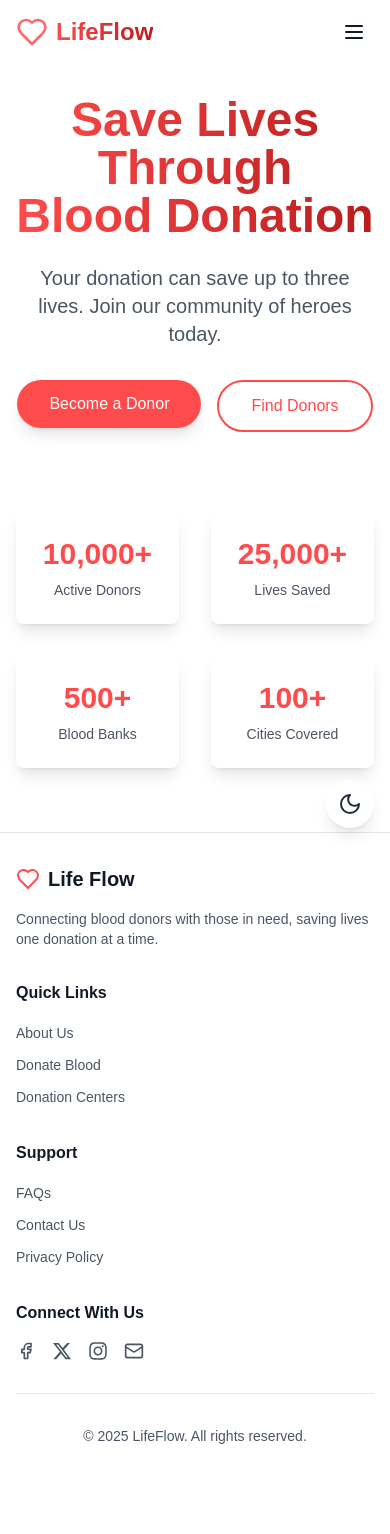
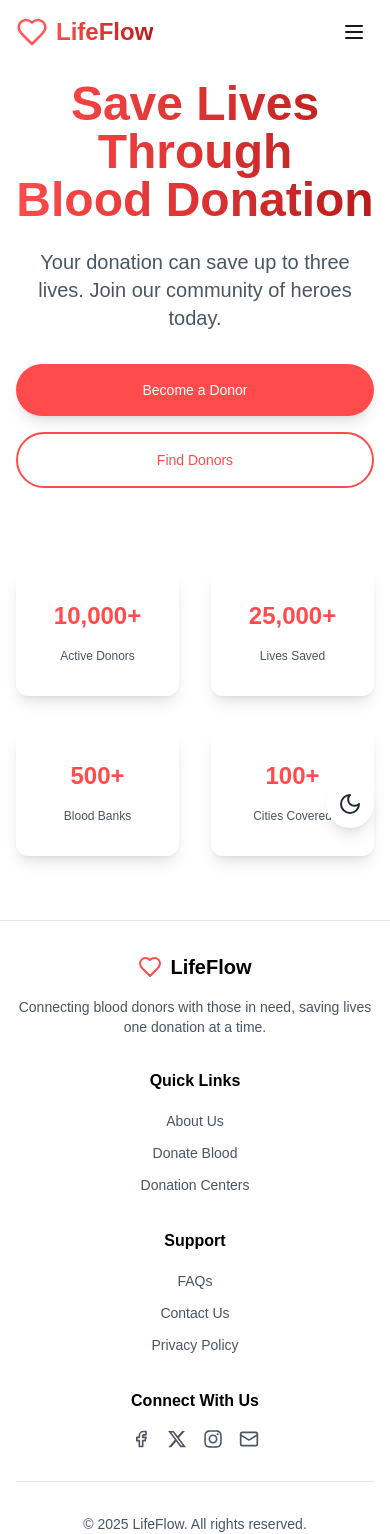
Before and after one commit to Y3-S1-Projects/LifeFlow-v1-org, a Next.js app in the folder frontend/: page / in a window 390 px wide. Before the commit the page ends 1478 px from the top, so only its background shows below. Built offline with nearby package versions, Linux system fonts and the light colour scheme.

Commit message:
mobile responsive

```diff
--- a/frontend/app/components/Footer.tsx
+++ b/frontend/app/components/Footer.tsx
@@ -1,8 +1,8 @@
 import React from "react";
 import Link from "next/link";
 import { Heart, Mail } from "lucide-react"; // Assuming you're using lucide-react for icons
-import { TbBrandFacebook } from "react-icons/tb"; // Assuming you're using react-icons for Twitter
-import { FaXTwitter, FaInstagram } from "react-icons/fa6"; // Assuming you're using react-icons for Facebook and Instagram
+import { TbBrandFacebook } from "react-icons/tb"; // Assuming you're using react-icons for Facebook
+import { FaXTwitter, FaInstagram } from "react-icons/fa6"; // Assuming you're using react-icons for Twitter and Instagram
 import { cn } from "@/lib/utils"; // Assuming you have a utility function for class names
 
 interface FooterProps {
@@ -13,99 +13,134 @@ const Footer: React.FC<FooterProps> = ({ isDarkMode }) => {
   return (
     <footer
       className={cn(
-        "py-8   border-t ",
-        isDarkMode ? "border-gray-800 bg-gray-900" : "border-gray-200 bg-white "
+        "pt-8 border-t",
+        isDarkMode
+          ? "border-gray-800 bg-gray-900 text-white"
+          : "border-gray-200 bg-white text-black"
       )}
     >
       <div className="max-w-7xl mx-auto px-4 sm:px-6 lg:px-8">
+        {/* Grid Layout */}
         <div className="grid grid-cols-1 md:grid-cols-4 gap-8">
-          <div className="space-y-4">
-            <div className="flex items-center space-x-2">
+          {/* Brand Section */}
+          <div className="space-y-4 text-center md:text-left">
+            <div className="flex items-center justify-center md:justify-start space-x-2">
               <Heart className="w-6 h-6 text-red-500" />
-              <span className="text-xl font-bold">Life Flow</span>
+              <span className="text-xl font-bold">LifeFlow</span>
             </div>
             <p className="text-sm text-gray-600 dark:text-gray-400">
               Connecting blood donors with those in need, saving lives one
               donation at a time.
             </p>
           </div>
-          <div>
+
+          {/* Quick Links Section */}
+          <div className="text-center md:text-left">
             <h3 className="font-semibold mb-4">Quick Links</h3>
-            <ul className="space-y-2">
-              <li>
+            <ul className="space-y-2" role="list">
+              <li role="listitem">
                 <Link
                   href="/about"
-                  className="text-sm text-gray-600 dark:text-gray-400 hover:text-red-500"
+                  className="text-sm text-gray-600 dark:text-gray-400 hover:text-red-500 transition-colors duration-200"
                 >
                   About Us
                 </Link>
               </li>
-              <li>
+              <li role="listitem">
                 <Link
                   href="/donate"
-                  className="text-sm text-gray-600 dark:text-gray-400 hover:text-red-500"
+                  className="text-sm text-gray-600 dark:text-gray-400 hover:text-red-500 transition-colors duration-200"
                 >
                   Donate Blood
                 </Link>
               </li>
-              <li>
+              <li role="listitem">
                 <Link
                   href="/centers"
-                  className="text-sm text-gray-600 dark:text-gray-400 hover:text-red-500"
+                  className="text-sm text-gray-600 dark:text-gray-400 hover:text-red-500 transition-colors duration-200"
                 >
                   Donation Centers
                 </Link>
               </li>
             </ul>
           </div>
-          <div>
+
+          {/* Support Section */}
+          <div className="text-center md:text-left">
             <h3 className="font-semibold mb-4">Support</h3>
-            <ul className="space-y-2">
-              <li>
+            <ul className="space-y-2" role="list">
+              <li role="listitem">
                 <Link
                   href="/faq"
-                  className="text-sm text-gray-600 dark:text-gray-400 hover:text-red-500"
+                  className="text-sm text-gray-600 dark:text-gray-400 hover:text-red-500 transition-colors duration-200"
                 >
                   FAQs
                 </Link>
               </li>
-              <li>
+              <li role="listitem">
                 <Link
                   href="/contact"
-                  className="text-sm text-gray-600 dark:text-gray-400 hover:text-red-500"
+                  className="text-sm text-gray-600 dark:text-gray-400 hover:text-red-500 transition-colors duration-200"
                 >
                   Contact Us
                 </Link>
               </li>
-              <li>
+              <li role="listitem">
                 <Link
                   href="/privacy"
-                  className="text-sm text-gray-600 dark:text-gray-400 hover:text-red-500"
+                  className="text-sm text-gray-600 dark:text-gray-400 hover:text-red-500 transition-colors duration-200"
                 >
                   Privacy Policy
                 </Link>
               </li>
             </ul>
           </div>
-          <div>
+
+          {/* Social Media Section */}
+          <div className="text-center md:text-left">
             <h3 className="font-semibold mb-4">Connect With Us</h3>
-            <div className="flex space-x-4">
-              <a href="#" className="text-gray-600 hover:text-red-500">
+            <div className="flex justify-center md:justify-start space-x-4">
+              <a
+                href="#"
+                aria-label="Facebook"
+                className="text-gray-600 dark:text-gray-400 hover:text-red-500 transition-colors duration-200"
+              >
                 <TbBrandFacebook className="w-5 h-5" />
               </a>
-              <a href="#" className="text-gray-600 hover:text-red-500">
+              <a
+                href="#"
+                aria-label="Twitter"
+                className="text-gray-600 dark:text-gray-400 hover:text-red-500 transition-colors duration-200"
+              >
                 <FaXTwitter className="w-5 h-5" />
               </a>
-              <a href="#" className="text-gray-600 hover:text-red-500">
+              <a
+                href="#"
+                aria-label="Instagram"
+                className="text-gray-600 dark:text-gray-400 hover:text-red-500 transition-colors duration-200"
+              >
                 <FaInstagram className="w-5 h-5" />
               </a>
-              <a href="#" className="text-gray-600 hover:text-red-500">
+              <a
+                href="#"
+                aria-label="Email"
+                className="text-gray-600 dark:text-gray-400 hover:text-red-500 transition-colors duration-200"
+              >
                 <Mail className="w-5 h-5" />
               </a>
             </div>
           </div>
         </div>
-        <div className="mt-8 pt-8 border-t border-gray-200 dark:border-gray-800 text-center text-sm text-gray-600 dark:text-gray-400">
+
+        {/* Copyright Section */}
+        <div
+          className={cn(
+            "mt-8 pt-8 border-t text-center text-sm",
+            isDarkMode
+              ? "border-gray-800 text-gray-400"
+              : "border-gray-200 text-gray-600"
+          )}
+        >
           © {new Date().getFullYear()} LifeFlow. All rights reserved.
         </div>
       </div>
--- /dev/null
+++ b/frontend/app/components/GlobalHeader.tsx
@@ -0,0 +1,107 @@
+import React from "react";
+import Link from "next/link";
+import { Heart, X, Menu } from "lucide-react";
+import { cn } from "../libs/utils";
+
+interface MenuItem {
+  title: string;
+  href: string;
+}
+
+interface HeaderProps {
+  scrolled: boolean;
+  isDarkMode: boolean;
+  isMenuOpen: boolean;
+  setIsMenuOpen: (isOpen: boolean) => void;
+  menuItems: MenuItem[];
+}
+
+const GlobalHeader: React.FC<HeaderProps> = ({
+  scrolled,
+  isDarkMode,
+  isMenuOpen,
+  setIsMenuOpen,
+  menuItems,
+}) => {
+  return (
+    <header
+      className={cn(
+        "fixed top-0 left-0 w-full z-50 transition-all duration-300 ",
+        scrolled ? "bg-white/90 shadow-md backdrop-blur-sm" : "bg-transparent",
+        isDarkMode && "bg-gray-900/90"
+      )}
+    >
+      <div className="max-w-7xl mx-auto px-4 sm:px-6 lg:px-8">
+        <div className="flex items-center justify-between h-16">
+          {/* Logo */}
+          <Link href="/">
+            <div className="flex items-center space-x-2">
+              <Heart className="w-8 h-8 text-red-500 animate-pulse" />
+              <span className="text-2xl font-bold bg-gradient-to-r from-red-500 to-red-700 bg-clip-text text-transparent">
+                LifeFlow
+              </span>
+            </div>
+          </Link>
+
+          {/* Desktop Navigation */}
+          <nav className="hidden md:flex items-center space-x-8">
+            {menuItems.map((item) => (
+              <Link
+                key={item.title}
+                href={item.href}
+                className="relative group"
+              >
+                <span
+                  className={cn(
+                    "text-sm font-medium transition-colors duration-200",
+                    isDarkMode
+                      ? "text-gray-300 hover:text-white"
+                      : "text-gray-600 hover:text-red-600"
+                  )}
+                >
+                  {item.title}
+                </span>
+                <span className="absolute -bottom-1 left-0 w-0 h-0.5 bg-red-500 transition-all group-hover:w-full" />
+              </Link>
+            ))}
+          </nav>
+
+          {/* Mobile Menu Button */}
+          <button
+            onClick={() => setIsMenuOpen(!isMenuOpen)}
+            className="md:hidden p-2 rounded-lg hover:bg-gray-100 dark:hover:bg-gray-800"
+          >
+            {isMenuOpen ? (
+              <X className="w-6 h-6" />
+            ) : (
+              <Menu className="w-6 h-6" />
+            )}
+          </button>
+        </div>
+
+        {/* Mobile Navigation */}
+        <div
+          className={cn(
+            "md:hidden fixed top-16 left-0 w-full h-[calc(100vh-4rem)] bg-white/95 backdrop-blur-sm dark:bg-gray-900/95 transition-transform duration-300 ease-in-out",
+            isMenuOpen ? "translate-x-0" : "-translate-x-full"
+          )}
+        >
+          <div className="px-4 pt-4 pb-8 space-y-2">
+            {menuItems.map((item) => (
+              <Link
+                key={item.title}
+                href={item.href}
+                className="block px-4 py-2 rounded-md text-lg font-medium hover:bg-red-50 dark:hover:bg-gray-800"
+                onClick={() => setIsMenuOpen(false)}
+              >
+                {item.title}
+              </Link>
+            ))}
+          </div>
+        </div>
+      </div>
+    </header>
+  );
+};
+
+export default GlobalHeader;
--- a/frontend/app/pages/DonorRegistration.tsx
+++ b/frontend/app/pages/DonorRegistration.tsx
@@ -15,16 +15,20 @@ import {
   Loader2,
 } from "lucide-react";
 import { motion } from "framer-motion";
-import Header from "../components/Header";
 import Footer from "../components/Footer";
+import GlobalHeader from "../components/GlobalHeader";
 
 const DonorRegistration = () => {
   const router = useRouter();
-  // const [fname, setFname] = useState("");
-  // const [lname, setLname] = useState("");
-  // const [email, setEmail] = useState("");
-  // const [password, setPassword] = useState("");
-  // const [contact, setContact] = useState("");
+  const [isMenuOpen, setIsMenuOpen] = useState(false);
+  const [scrolled, setScrolled] = useState(false);
+  const menuItems = [
+    { title: "Home", href: "/" },
+    { title: "About", href: "/about" },
+    { title: "Donate", href: "/donate" },
+    { title: "Find Donors", href: "/find-donors" },
+    { title: "Contact", href: "/contact" },
+  ];
   const [focusedInput, setFocusedInput] = useState("");
   const [isDarkMode, setIsDarkMode] = useState(false);
   const [showPassword, setShowPassword] = useState(false);
@@ -169,18 +173,24 @@ const DonorRegistration = () => {
   );
 
   return (
-    <div className="overflow-hidden">
+    <div className="overflow-hidden ">
+      <GlobalHeader
+        scrolled={scrolled}
+        isDarkMode={isDarkMode}
+        isMenuOpen={isMenuOpen}
+        setIsMenuOpen={setIsMenuOpen}
+        menuItems={menuItems}
+      />
       <motion.div
         initial="hidden"
         animate="visible"
         variants={containerVariants}
-        className={`h-screen w-screen ${
+        className={`h-screen w-screen min-h-screen ${
           isDarkMode
             ? "bg-gradient-to-br from-gray-900 via-gray-800 to-gray-900"
             : "bg-gradient-to-br from-red-50 via-white to-red-50"
-        } flex flex-col justify-center py-12 sm:px-6 lg:px-8`}
+        }  py-12 sm:px-6 lg:px-8 pt-16 pb-16 `} // Adjusted padding for mobile
       >
-        <Header />
         {/* Dark Mode Toggle */}
         <motion.button
           onClick={toggleDarkMode}
@@ -196,7 +206,7 @@ const DonorRegistration = () => {
         </motion.button>
 
         <motion.div
-          className="sm:mx-auto sm:w-full sm:max-w-md"
+          className="mx-auto w-full max-w-md" // Adjusted for mobile
           variants={itemVariants}
         >
           <motion.div
@@ -213,17 +223,17 @@ const DonorRegistration = () => {
           </motion.div>
           <motion.h2
             variants={itemVariants}
-            className={`mt-6 text-center text-4xl font-bold ${
+            className={`mt-6 text-center text-3xl sm:text-4xl font-bold ${
               isDarkMode ? "text-white" : "text-gray-900"
-            } drop-shadow-sm`}
+            } drop-shadow-sm`} // Responsive font size
           >
             Donor Registration
           </motion.h2>
           <motion.p
             variants={itemVariants}
-            className={`mt-2 text-center text-lg ${
+            className={`mt-2 text-center text-base sm:text-lg ${
               isDarkMode ? "text-gray-300" : "text-gray-600"
-            }`}
+            }`} // Responsive font size
           >
             Become a life saver today
           </motion.p>
@@ -231,13 +241,13 @@ const DonorRegistration = () => {
 
         <motion.div
           variants={containerVariants}
-          className="mt-8 sm:mx-auto sm:w-full sm:max-w-md"
+          className="mt-8 mx-auto w-full max-w-md" // Adjusted for mobile
         >
           <motion.div
             variants={itemVariants}
             className={`${
               isDarkMode ? "bg-gray-800/80" : "bg-white/80"
-            } backdrop-blur-sm py-8 px-4 shadow-2xl sm:rounded-2xl sm:px-10`}
+            } backdrop-blur-sm py-8 px-4 shadow-2xl rounded-2xl sm:px-10`} // Adjusted padding for mobile
           >
             {apiError && (
               <motion.div
@@ -277,7 +287,7 @@ const DonorRegistration = () => {
                     onChange={handleChange}
                     onFocus={() => setFocusedInput("fname")}
                     onBlur={() => setFocusedInput("")}
-                    className={`block w-full pl-10 pr-3 py-3 ${
+                    className={`block w-full pl-10 pr-3 py-2 sm:py-3 ${
                       isDarkMode
                         ? "bg-gray-700 text-white"
                         : "bg-white text-gray-900"
@@ -316,7 +326,7 @@ const DonorRegistration = () => {
                     onChange={handleChange}
                     onFocus={() => setFocusedInput("lname")}
                     onBlur={() => setFocusedInput("")}
-                    className={`block w-full pl-10 pr-3 py-3 ${
+                    className={`block w-full pl-10 pr-3 py-2 sm:py-3 ${
                       isDarkMode
                         ? "bg-gray-700 text-white"
                         : "bg-white text-gray-900"
@@ -355,7 +365,7 @@ const DonorRegistration = () => {
                     onChange={handleChange}
                     onFocus={() => setFocusedInput("email")}
                     onBlur={() => setFocusedInput("")}
-                    className={`block w-full pl-10 pr-3 py-3 ${
+                    className={`block w-full pl-10 pr-3 py-2 sm:py-3 ${
                       isDarkMode
                         ? "bg-gray-700 text-white"
                         : "bg-white text-gray-900"
@@ -395,12 +405,12 @@ const DonorRegistration = () => {
                     type={showPassword ? "text" : "password"}
                     value={formData.password}
                     onChange={(e) => {
-                      handleChange(e); // Properly invoke handleChange
-                      validatePassword(e.target.value); // Validate the password
+                      handleChange(e);
+                      validatePassword(e.target.value);
                     }}
                     onFocus={() => setFocusedInput("password")}
                     onBlur={() => setFocusedInput("")}
-                    className={`block w-full pl-10 pr-12 py-3 ${
+                    className={`block w-full pl-10 pr-12 py-2 sm:py-3 ${
                       isDarkMode
                         ? "bg-gray-700 text-white"
                         : "bg-white text-gray-900"
@@ -479,7 +489,7 @@ const DonorRegistration = () => {
                     inputMode="numeric"
                     onFocus={() => setFocusedInput("contact")}
                     onBlur={() => setFocusedInput("")}
-                    className={`block w-full pl-10 pr-3 py-3 ${
+                    className={`block w-full pl-10 pr-3 py-2 sm:py-3 ${
                       isDarkMode
                         ? "bg-gray-700 text-white"
                         : "bg-white text-gray-900"
@@ -497,12 +507,12 @@ const DonorRegistration = () => {
                   whileTap={{ scale: 0.98 }}
                   type="submit"
                   disabled={loading}
-                  className={`w-full py-3 px-4 rounded-lg shadow-sm text-sm font-medium text-white ${
+                  className={`w-full py-2 sm:py-3 px-4 rounded-lg shadow-sm text-sm font-medium text-white ${
                     isDarkMode
                       ? "bg-gradient-to-r from-red-700 to-red-600"
                       : "bg-gradient-to-r from-red-600 to-red-500"
                   } hover:from-red-700 hover:to-red-600 transition-all duration-200
-    disabled:opacity-50 disabled:cursor-not-allowed`}
+            disabled:opacity-50 disabled:cursor-not-allowed`}
                 >
                   {loading ? (
                     <div className="flex items-center justify-center">
@@ -538,6 +548,7 @@ const DonorRegistration = () => {
           </motion.div>
         </motion.div>
       </motion.div>
+
       <Footer isDarkMode={isDarkMode} />
     </div>
   );
--- a/frontend/app/pages/Home.tsx
+++ b/frontend/app/pages/Home.tsx
@@ -1,11 +1,10 @@
 "use client";
 import React, { useState, useEffect, useRef } from "react";
 import { Heart, Sun, Moon, Menu, X, Mail } from "lucide-react";
-import { FaInstagram, FaXTwitter } from "react-icons/fa6";
-import { TbBrandFacebook } from "react-icons/tb";
 import Link from "next/link";
 import { cn } from "../libs/utils";
 import Footer from "../components/Footer";
+import GlobalHeader from "../components/GlobalHeader";
 
 const Home = () => {
   const [isDarkMode, setIsDarkMode] = useState(false);
@@ -45,7 +44,14 @@ const Home = () => {
       )}
     >
       {/* Header */}
-      <header
+      <GlobalHeader
+        scrolled={scrolled}
+        isDarkMode={isDarkMode}
+        isMenuOpen={isMenuOpen}
+        setIsMenuOpen={setIsMenuOpen}
+        menuItems={menuItems}
+      />
+      {/*<header
         className={cn(
           "fixed top-0 w-full z-50 transition-all duration-300",
           scrolled
@@ -56,7 +62,7 @@ const Home = () => {
       >
         <div className="max-w-7xl mx-auto px-4 sm:px-6 lg:px-8">
           <div className="flex items-center justify-between h-16">
-            {/* Logo */}
+
             <Link href="/">
               <div className="flex items-center space-x-2">
                 <Heart className="w-8 h-8 text-red-500 animate-pulse" />
@@ -66,7 +72,7 @@ const Home = () => {
               </div>
             </Link>
 
-            {/* Desktop Navigation */}
+
             <nav className="hidden md:flex items-center space-x-8">
               {menuItems.map((item) => (
                 <Link
@@ -89,7 +95,6 @@ const Home = () => {
               ))}
             </nav>
 
-            {/* Mobile Menu Button */}
             <button
               onClick={() => setIsMenuOpen(!isMenuOpen)}
               className="md:hidden p-2 rounded-lg hover:bg-gray-100 dark:hover:bg-gray-800"
@@ -102,7 +107,6 @@ const Home = () => {
             </button>
           </div>
 
-          {/* Mobile Navigation */}
           {isMenuOpen && (
             <div className="md:hidden">
               <div className="px-2 pt-2 pb-3 space-y-1">
@@ -121,9 +125,10 @@ const Home = () => {
           )}
         </div>
       </header>
+      */}
 
       {/* Hero Section */}
-      <main className="pt-24 pb-16">
+      <main className="flex flex-col items-center justify-center min-h-screen pt-20 pb-16">
         <div className="max-w-7xl mx-auto px-4 sm:px-6 lg:px-8">
           <div className="text-center">
             <h1 className="text-5xl md:text-6xl font-bold mb-6 bg-gradient-to-r from-red-500 to-red-700 bg-clip-text text-transparent animate-fade-in">
@@ -135,14 +140,14 @@ const Home = () => {
               Your donation can save up to three lives. Join our community of
               heroes today.
             </p>
-            <div className="flex justify-center gap-4 animate-fade-in">
+            <div className="flex flex-col sm:flex-row justify-center gap-4 sm:gap-6 animate-fade-in">
               <Link href="/donor-registration">
-                <button className="px-8 py-3 bg-red-500 hover:bg-red-600 text-white rounded-full font-medium transform hover:scale-105 transition-all duration-200 shadow-lg hover:shadow-xl">
+                <button className="w-full sm:w-auto px-6 py-4 text-sm sm:text-base bg-red-500 hover:bg-red-600 text-white rounded-full font-medium transform hover:scale-105 transition-all duration-200 shadow-lg hover:shadow-xl">
                   Become a Donor
                 </button>
               </Link>
               <Link href="/find-donors">
-                <button className="px-8 py-3 border-2 border-red-500 text-red-500 hover:bg-red-50 rounded-full font-medium transform hover:scale-105 transition-all duration-200">
+                <button className="w-full sm:w-auto px-6 py-4 text-sm sm:text-base border-2 border-red-500 text-red-500 hover:bg-red-50 rounded-full font-medium transform hover:scale-105 transition-all duration-200">
                   Find Donors
                 </button>
               </Link>
@@ -154,12 +159,12 @@ const Home = () => {
             {stats.map((stat, index) => (
               <div
                 key={stat.label}
-                className="text-center p-6 rounded-lg bg-white dark:bg-gray-800 shadow-lg hover:shadow-xl transition-all duration-300 transform hover:-translate-y-1"
+                className="text-center p-8 rounded-xl bg-white dark:bg-gray-800 shadow-lg hover:shadow-xl transition-all duration-300 transform hover:-translate-y-2"
               >
-                <div className="text-3xl font-bold text-red-500 mb-2">
+                <div className="text-2xl sm:text-4xl font-bold text-red-500 mb-4">
                   {stat.value}
                 </div>
-                <div className="text-sm text-gray-600 dark:text-gray-300">
+                <div className="text-xs sm:text-base text-gray-600 dark:text-gray-300">
                   {stat.label}
                 </div>
               </div>
--- a/frontend/app/pages/Login.tsx
+++ b/frontend/app/pages/Login.tsx
@@ -13,6 +13,7 @@ import {
 } from "lucide-react";
 import { motion } from "framer-motion";
 import "../styles/index.css";
+import GlobalHeader from "../components/GlobalHeader";
 
 const Login = () => {
   const router = useRouter();
@@ -24,6 +25,15 @@ const Login = () => {
   const [emailError, setEmailError] = useState("");
   const [isLoading, setIsLoading] = useState(false);
   const [errorMessage, setErrorMessage] = useState("");
+  const [isMenuOpen, setIsMenuOpen] = useState(false);
+  const [scrolled, setScrolled] = useState(false);
+  const menuItems = [
+    { title: "Home", href: "/" },
+    { title: "About", href: "/about" },
+    { title: "Donate", href: "/donate" },
+    { title: "Find Donors", href: "/find-donors" },
+    { title: "Contact", href: "/contact" },
+  ];
 
   const autofillStyles = `
   /* Light mode autofill styles */
@@ -134,6 +144,14 @@ const Login = () => {
   };
 
   return (
+    <div className="w-screen">
+      <GlobalHeader
+        scrolled={scrolled}
+        isDarkMode={isDarkMode}
+        isMenuOpen={isMenuOpen}
+        setIsMenuOpen={setIsMenuOpen}
+        menuItems={menuItems}
+      />
       <motion.div
         initial="hidden"
         animate="visible"
@@ -145,9 +163,9 @@ const Login = () => {
         } flex flex-col justify-center py-12 sm:px-6 lg:px-8`}
       >
         {/* Dark Mode Toggle Button */}
-      <motion.button
+        {/* <motion.button
           onClick={toggleDarkMode}
-        className="fixed top-4 right-4 p-2 rounded-full bg-white/80 backdrop-blur-sm shadow-lg hover:bg-gray-100 transition-colors duration-200"
+          className="fixed bottom-4 right-4 p-2 rounded-full bg-white/80 backdrop-blur-sm shadow-lg hover:bg-gray-100 transition-colors duration-200 z-50"
           whileHover={{ scale: 1.1 }}
           whileTap={{ scale: 0.9 }}
         >
@@ -156,14 +174,14 @@ const Login = () => {
           ) : (
             <Moon className="h-6 w-6 text-gray-800" />
           )}
-      </motion.button>
+        </motion.button> */}
 
         <motion.div
           className="sm:mx-auto sm:w-full sm:max-w-md"
           variants={itemVariants}
         >
           <motion.div
-          className="flex justify-center"
+            className="flex justify-center mt-12"
             whileHover={{ scale: 1.1, rotate: 360 }}
             whileTap={{ scale: 0.9 }}
             transition={{ duration: 0.5 }}
@@ -425,6 +443,7 @@ const Login = () => {
           </motion.div>
         </motion.div>
       </motion.div>
+    </div>
   );
 };
 
```
Lines whose indentation alone changed are shown as unchanged.
